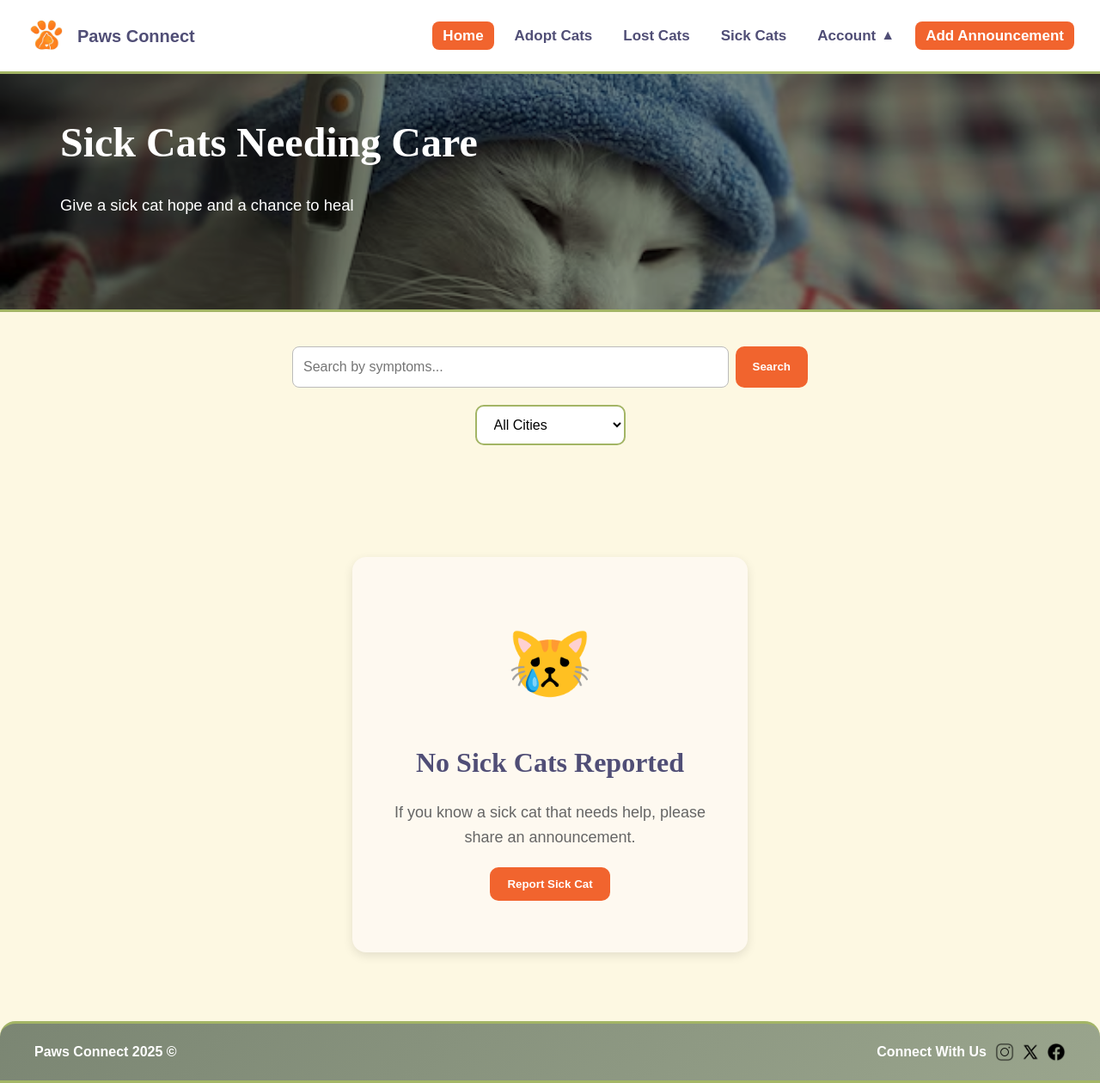
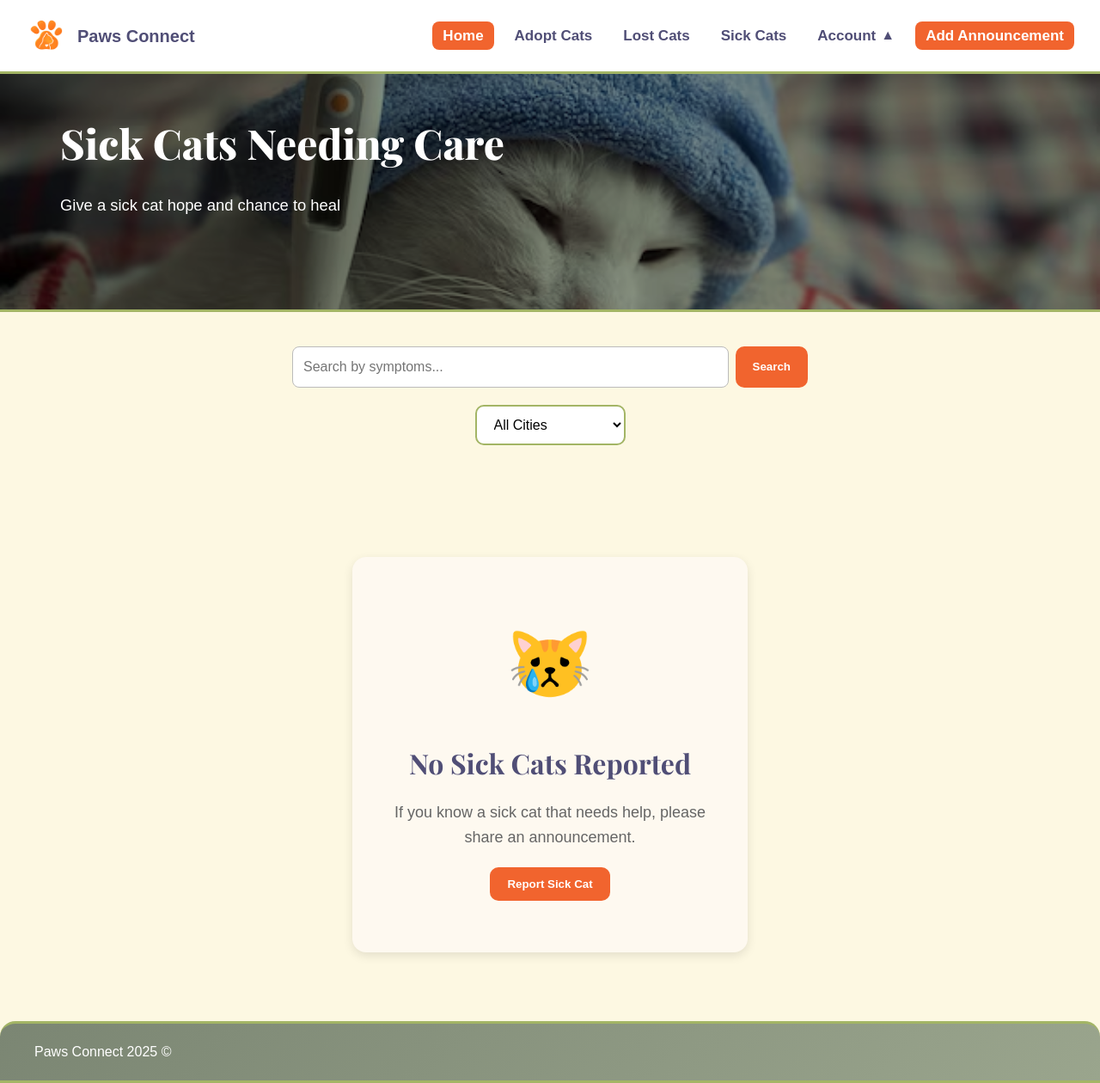
Before and after one commit to Retajkhaleed/Paws-Connect, a PHP site: page /sick.php in a window 1280 px wide. Shown: the whole page at 86% size. Run offline with PHP 8.4, Linux system fonts and the light colour scheme; data that the repository does not hold is empty.

Commit message:
Update sick.php

```diff
--- a/sick.php
+++ b/sick.php
@@ -5,16 +5,17 @@ include 'db_connect.php';
 <!DOCTYPE html>
 <html lang="en">
 <head>
-<meta charset="UTF-8">
-<meta name="viewport" content="width=device-width, initial-scale=1.0">
-<title>Paws Connect | <?php echo htmlspecialchars($announcement['Title']); ?></title>
-<link rel="stylesheet" href="StyleCSS.css">
+  <meta charset="UTF-8" />
+  <title>Paws Connect – Sick Cats</title>
+  <link href="https://fonts.googleapis.com/css2?family=Playfair+Display:wght@600;700;800&display=swap" rel="stylesheet">
+  <link rel="stylesheet" href="StyleCSS.css">
 </head>
-
 <body>
-
 <header>
-  <div class="logo"><img src="img/logo.png" class="logo-image"><span class="logo-text">Paws Connect</span></div>
+  <div class="logo">
+    <img src="img/PawLogo.png" alt="Paws Connect Logo" class="logo-image">
+    <span class="logo-text">Paws Connect</span>
+  </div>
     <nav>
       <ul class="nav">
         <li><a href="home_main.php" class="home-btn">Home</a></li>
@@ -38,7 +39,7 @@ include 'db_connect.php';
 <section class="SickHero">
   <div class="SickHero-content">
     <h1>Sick Cats Needing Care</h1>
-    <p>Give a sick cat hope and a chance to heal</p>
+    <p>Give a sick cat hope and chance to heal</p>
   </div>
 </section>
 
@@ -160,21 +161,11 @@ if ($result && $result->num_rows > 0) {
   </section>
 </main>
 
-<footer>
-  <div class="footer-content">
-    <div class="footer-left">
-      <span>Paws Connect 2025 ©</span>
+ <footer>
+    <div class="footer-content">
+       Paws Connect 2025 ©
     </div>
-    <div class="footer-right">
-      <span>Connect With Us</span>
-      <div class="social">
-        <img src="img/instaLogo.png" alt="Instagram">
-        <img src="img/XLogo.png" alt="X App">
-        <img src="img/FacebookLogo.png" alt="Facebook">
-      </div>
-    </div>
-  </div>
-</footer>
+  </footer>
 
 <script>
 function filterPosts() {
```
